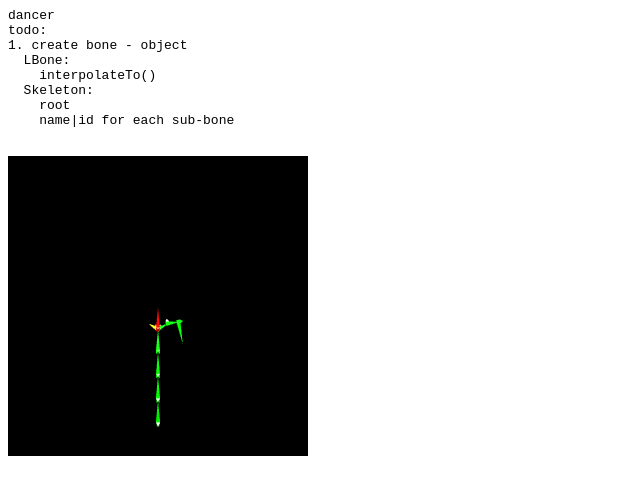
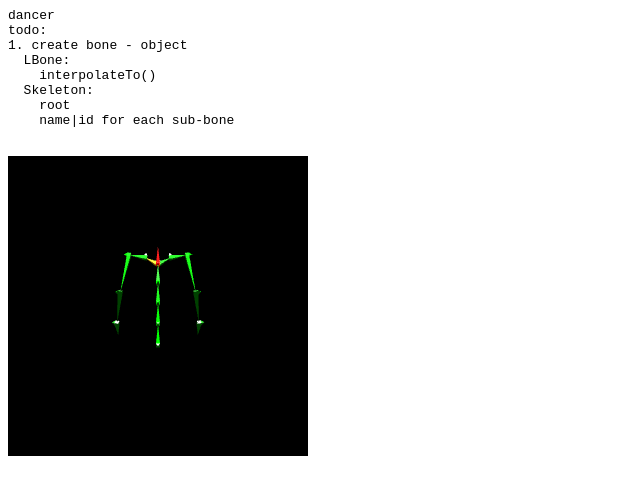
Before and after one commit to lukes611/Dance3D, a plain HTML site: page static/index.html in a window 1280 px wide. Shown: the whole page, without its empty margins (0-640 px from the left). Drawn offline with Linux system fonts and the light colour scheme; animation ran at ten frames a second.

Commit message:
have top half of skeleton complete

```diff
--- a/static/index.html
+++ b/static/index.html
@@ -58,38 +58,65 @@ $(document.body).append(renderer.domElement);
 
 var mySkeleton = new LSkeleton();
 var L = 6, B = 1;
-mySkeleton.add(new LBone('spine1', null, B, L, new LV3(0,-30,0)));
+var scalar = 1;
+var handLength = 5.5 / scalar;
+var arm2Length = 8.5 / scalar;
+var arm1Length = 11 / scalar;
+var shoulder1Length = 4 / scalar;
+var shoulder2Length = 4.5 / scalar;
+var neckLength = 5 / scalar;
+var spineLength = (21.5 / 4) / scalar;
+
+mySkeleton.add(new LBone('spine1', null, B, spineLength, new LV3(0,-10,0)));
 mySkeleton.byId('spine1').rotate(0,-90,0);
 mySkeleton.byId('spine1').rotate(0,0,90);
 
-mySkeleton.add(new LBone('spine2', null, B, L, new LV3(0,0,0)), 'spine1');
+mySkeleton.add(new LBone('spine2', null, B, spineLength, new LV3(0,0,0)), 'spine1');
 mySkeleton.byId('spine2').rotate(0,0,-5);
-mySkeleton.add(new LBone('spine3', null, B, L, new LV3(0,0,0)), 'spine2');
+mySkeleton.add(new LBone('spine3', null, B, spineLength, new LV3(0,0,0)), 'spine2');
 mySkeleton.byId('spine3').rotate(0,0,-5);
-mySkeleton.add(new LBone('spine4', null, B, L, new LV3(0,0,0)), 'spine3');
+mySkeleton.add(new LBone('spine4', null, B, spineLength, new LV3(0,0,0)), 'spine3');
 mySkeleton.byId('spine4').rotate(0,0,-5);
 
-mySkeleton.add(new LBone('rshoulder1', null, B, L/2, new LV3(0,0,0)), 'spine4');
+mySkeleton.add(new LBone('rshoulder1', null, B, shoulder1Length, new LV3(0,0,0)), 'spine4');
 mySkeleton.byId('rshoulder1').rotate(0,-90,0);
 mySkeleton.byId('rshoulder1').rotate(-90,0,0);
 mySkeleton.byId('rshoulder1').rotate(0,0,30);
 
-mySkeleton.add(new LBone('rshoulder2', null, B, L/2, new LV3(0,0,0)), 'rshoulder1');
+mySkeleton.add(new LBone('rshoulder2', null, B, shoulder2Length, new LV3(0,0,0)), 'rshoulder1');
 mySkeleton.byId('rshoulder2').rotate(0,0,-20);
 
-mySkeleton.add(new LBone('rarm1', null, B, L, new LV3(0,0,0)), 'rshoulder2');
+mySkeleton.add(new LBone('rarm1', null, B, arm1Length, new LV3(0,0,0)), 'rshoulder2');
 mySkeleton.byId('rarm1').rotate(0,0,-90);
 
+mySkeleton.add(new LBone('rarm2', null, B, arm2Length, new LV3(0,0,0)), 'rarm1');
+mySkeleton.byId('rarm2').rotate(0,30,0);
 
-mySkeleton.add(new LBone('lshoulder1', null, B, L/2, new LV3(0,0,0)), 'spine4');
+mySkeleton.add(new LBone('rhand', null, B, handLength, new LV3(0,0,0)), 'rarm2');
+mySkeleton.byId('rhand').rotate(0,30,0);
+
+
+mySkeleton.add(new LBone('lshoulder1', null, B, shoulder1Length, new LV3(0,0,0)), 'spine4');
 mySkeleton.byId('lshoulder1').rotate(0,0,-90);
 mySkeleton.byId('lshoulder1').rotate(0,90,0);
 mySkeleton.byId('lshoulder1').rotate(0,0,30);
 
+mySkeleton.add(new LBone('lshoulder2', null, B, shoulder2Length, new LV3(0,0,0)), 'lshoulder1');
+mySkeleton.byId('lshoulder2').rotate(0,0,-20);
+
+
+mySkeleton.add(new LBone('larm1', null, B, arm1Length, new LV3(0,0,0)), 'lshoulder2');
+mySkeleton.byId('larm1').rotate(0,0,-90);
+
+mySkeleton.add(new LBone('larm2', null, B, arm2Length, new LV3(0,0,0)), 'larm1');
+mySkeleton.byId('larm2').rotate(0,-30,0);
+
+mySkeleton.add(new LBone('lhand', null, B, handLength, new LV3(0,0,0)), 'larm2');
+mySkeleton.byId('lhand').rotate(0,-30,0);
 
 
 
-mySkeleton.add(new LBone('neck', null, B, L, new LV3(0,0,0)), 'spine4');
+mySkeleton.add(new LBone('neck', null, B, neckLength, new LV3(0,0,0)), 'spine4');
 mySkeleton.byId('neck').rotate(0,0,10);
 
 var camera = {
@@ -119,6 +146,8 @@ d.keyBoard(window, function(o){
 
   if(is('J')) camera.y += ram;
   if(is('L')) camera.y -= ram;
+  if(is('I')) camera.x += ram;
+  if(is('K')) camera.x -= ram;
 
 
 });
```
